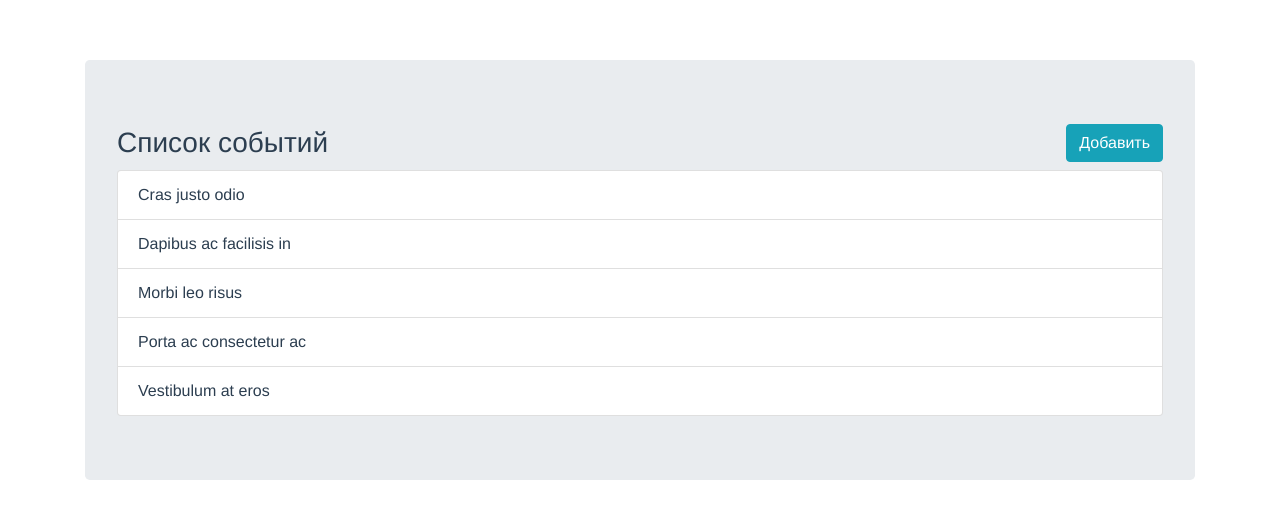
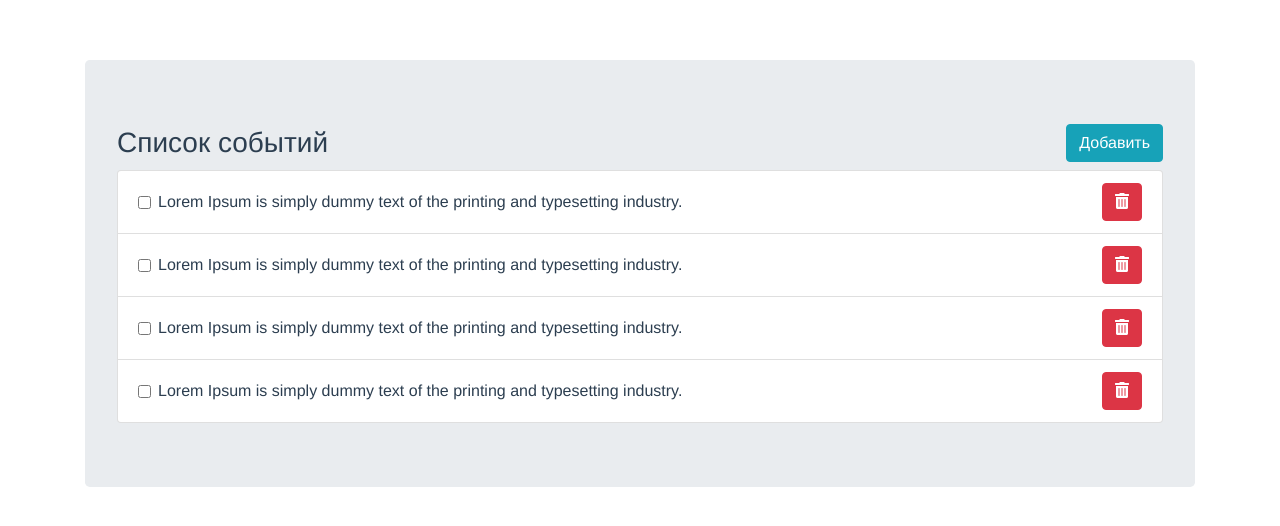
Before and after one commit to livencuber/Motmom-test, a Vue app in the folder front/: page / in a window 1280 px wide. Shown: the top 526 px of the page. Built offline with nearby package versions, Linux system fonts and the light colour scheme.

Commit message:
Верстка элемента списка

```diff
--- a/front/index.html
+++ b/front/index.html
@@ -4,6 +4,7 @@
     <meta charset="utf-8">
     <meta name="viewport" content="width=device-width,initial-scale=1.0">
     <link rel="stylesheet" href="https://stackpath.bootstrapcdn.com/bootstrap/4.3.1/css/bootstrap.min.css" integrity="sha384-ggOyR0iXCbMQv3Xipma34MD+dH/1fQ784/j6cY/iJTQUOhcWr7x9JvoRxT2MZw1T" crossorigin="anonymous">
+    <link rel="stylesheet" href="https://use.fontawesome.com/releases/v5.8.1/css/all.css" integrity="sha384-50oBUHEmvpQ+1lW4y57PTFmhCaXp0ML5d60M1M7uH2+nqUivzIebhndOJK28anvf" crossorigin="anonymous">
     <title>Work List</title>
   </head>
   <body>
--- a/front/src/components/WorkList/Index.vue
+++ b/front/src/components/WorkList/Index.vue
@@ -1,18 +1,28 @@
 <template>
   <div>
       <ul class="list-group text-left">
-          <li class="list-group-item">Cras justo odio</li>
-          <li class="list-group-item">Dapibus ac facilisis in</li>
-          <li class="list-group-item">Morbi leo risus</li>
-          <li class="list-group-item">Porta ac consectetur ac</li>
-          <li class="list-group-item">Vestibulum at eros</li>
+          <li class="list-group-item" v-for="item in items" :key="item.id"><WorkListItem :event="item.message"/></li>
       </ul>
   </div>
 </template>
 
 <script>
+import WorkListItem from './WorkListItem'
 export default {
-  name: 'Index'
+  name: 'Index',
+  components: {
+    WorkListItem
+  },
+  data () {
+    return {
+      items: [
+        { message: 'Lorem Ipsum is simply dummy text of the printing and typesetting industry.' },
+        { message: 'Lorem Ipsum is simply dummy text of the printing and typesetting industry.' },
+        { message: 'Lorem Ipsum is simply dummy text of the printing and typesetting industry.' },
+        { message: 'Lorem Ipsum is simply dummy text of the printing and typesetting industry.' }
+      ]
+    }
+  }
 }
 </script>
 
--- /dev/null
+++ b/front/src/components/WorkList/WorkListItem.vue
@@ -0,0 +1,20 @@
+<template>
+    <div class="d-flex justify-content-between align-items-center">
+        <div class="form-check d-flex align-items-center">
+            <input type="checkbox" class="form-check-input mt-0" id="exampleCheck1">
+            <label class="form-check-label" for="exampleCheck1">{{event}}</label>
+        </div>
+        <button type="button" class="btn btn-danger ml-1"><i class="fas fa-trash-alt"></i></button>
+    </div>
+</template>
+
+<script>
+export default {
+  name: 'WorkListItem',
+  props: {event: String}
+}
+</script>
+
+<style scoped>
+
+</style>
```
